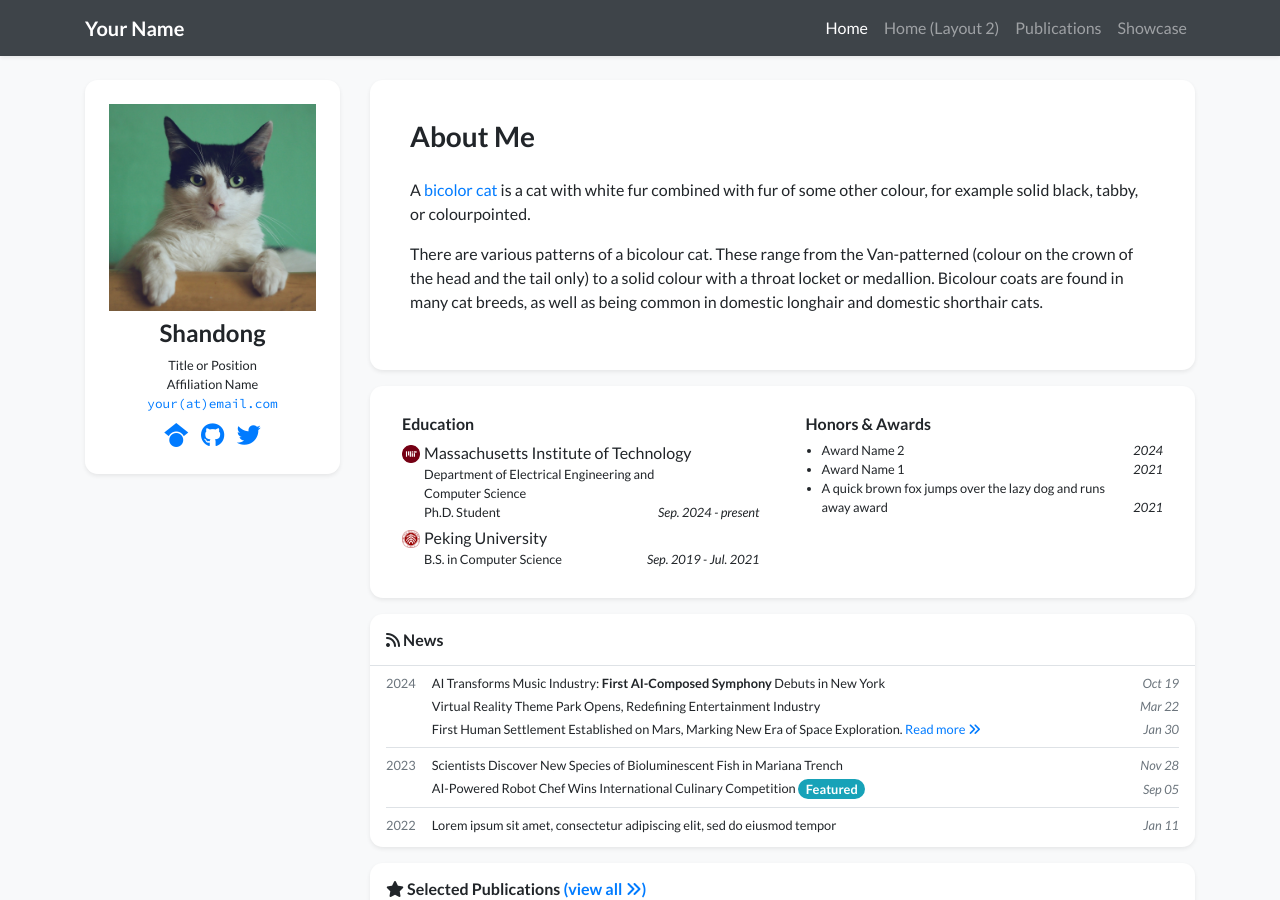
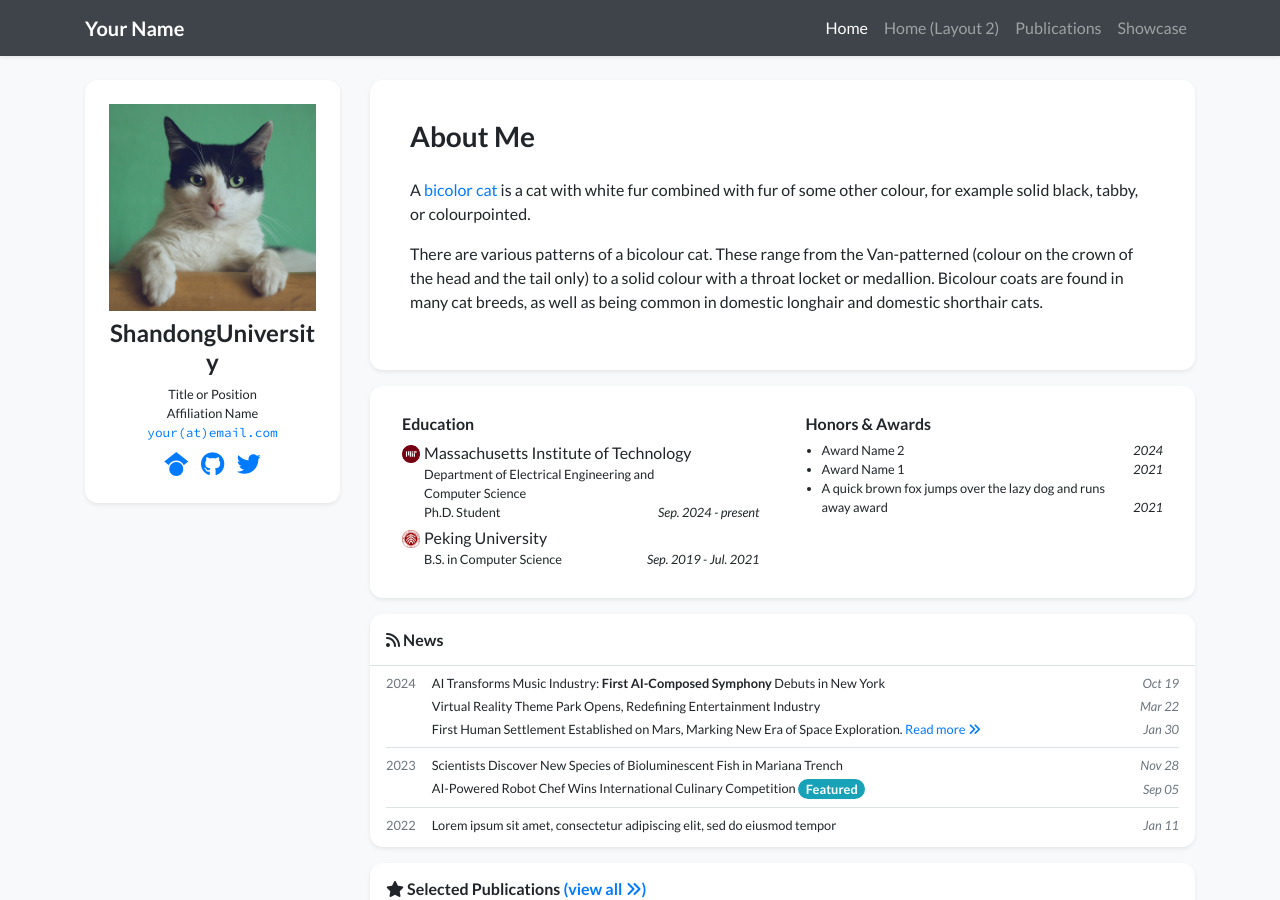
Before and after one commit to shuaichaosong/shuaichaosong.github.io, a Jekyll site: the page built from index.html, in a window 1280 px wide and 900 px high. Built offline with Jekyll 4.4.1, drawn with Linux system fonts in a browser that asks for light colours; nearby versions of some CDN libraries; a style sheet for code colours, icons or effects is not loaded.

Commit message:
Initial setup: updated personal info and publications

```diff
--- a/_data/profile.yml
+++ b/_data/profile.yml
@@ -1,4 +1,4 @@
-primary_name: "Shandong"
+primary_name: "ShandongUniversity"
 secondary_name: ""
 navbar_name: "Your Name"
 
```
